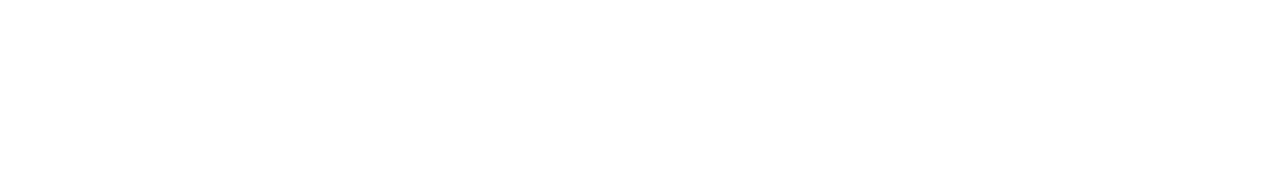
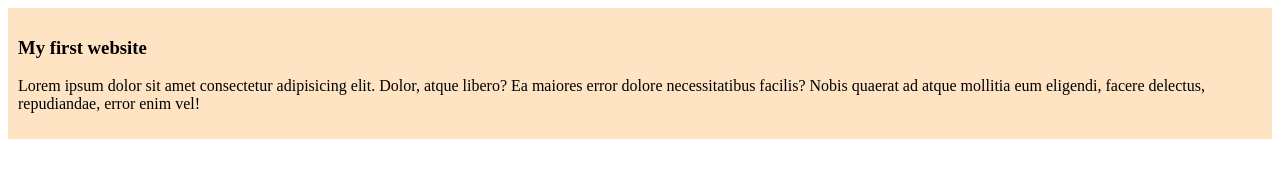
Before and after one commit to AfrozNila/first-project-repository-, a plain HTML site: page index.html in a window 1280 px wide. Drawn offline with Linux system fonts and the light colour scheme.

Commit message:
added the first blog

```diff
--- a/index.html
+++ b/index.html
@@ -4,8 +4,12 @@
     <meta charset="UTF-8">
     <meta name="viewport" content="width=device-width, initial-scale=1.0">
     <title>my Github repo</title>
+    <link rel="stylesheet" href="styles/blog.css">
 </head>
 <body>
-
+    <div>
+        <h3>My first website</h3>
+        <p>Lorem ipsum dolor sit amet consectetur adipisicing elit. Dolor, atque libero? Ea maiores error dolore necessitatibus facilis? Nobis quaerat ad atque mollitia eum eligendi, facere delectus, repudiandae, error enim vel!</p>
+    </div>
 </body>
 </html>
--- /dev/null
+++ b/styles/blog.css
@@ -0,0 +1,4 @@
+div{
+    background-color: bisque;
+    padding: 10px;
+}
```
